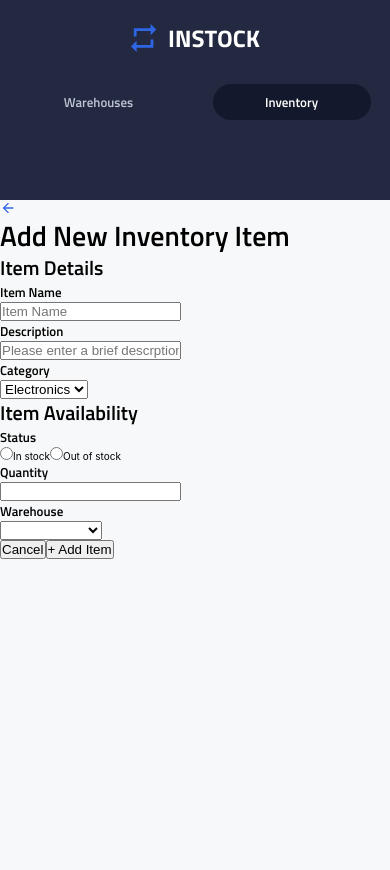
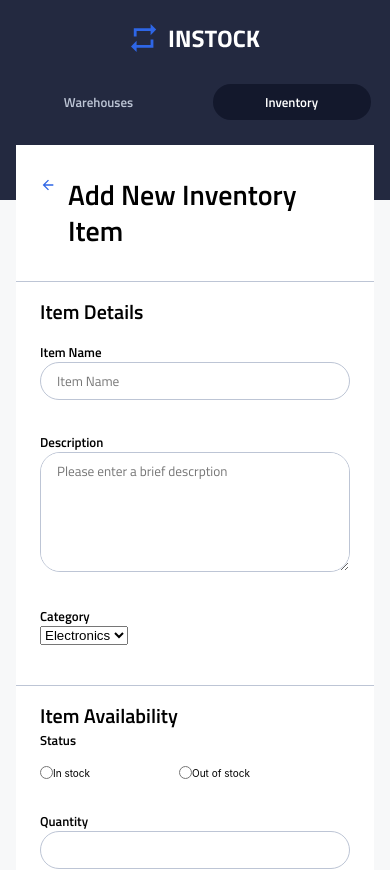
Before and after one commit to mikebernardo1/instock, a React (Create React App) app in the folder client/: page /inventory in a window 390 px wide. Shown: the top 870 px of the page. Before the commit the page ends 844 px from the top, so only its background shows below. Built offline with nearby package versions, Linux system fonts and the light colour scheme.

Commit message:
nk-12 mobile scss non functional

```diff
--- a/client/src/components/InventoryAddItem/InventoryAddItem.jsx
+++ b/client/src/components/InventoryAddItem/InventoryAddItem.jsx
@@ -13,46 +13,49 @@ export default function InventoryAddItem() {
                 <h2 className="inventoryAddItem__div2-header">Item Details</h2>
                 <div className="inventoryAddItem__div2-block">
                     <h3 className="inventoryAddItem__div2-block-categoryTitle">Item Name</h3>
-                    <input type="text" placeholder="Item Name" className="inventoryAddItem__div2-block-textfield1"></input>
+                    <input type="text" placeholder="Item Name" className="inventoryAddItem__div2-block-textField1"></input>
                 </div>
                 <div className="inventoryAddItem__div2-block">
                     <h3 className="inventoryAddItem__div2-block-categoryTitle">Description</h3>
-                    <input type="text" placeholder="Please enter a brief descrption" className="inventoryAddItem__div2-block-textfield2"></input>
+                    <textarea placeholder="Please enter a brief descrption" className="inventoryAddItem__div2-block-textField2"></textarea>
                 </div>
                 <div className="inventoryAddItem__div2-block">
                     <h3 className="inventoryAddItem__div2-block-categoryTitle">Category</h3>
                     <select>
-                        <option>Electronics</option>
+                        <option className="inventoryAddItem__div2-block-option">Electronics</option>
                     </select>
                 </div>
             </div>
             <div className="inventoryAddItem__div3">
-                <h2>Item Availability</h2>
-                <div>
-                    <h3>Status</h3>
-                    <div>
-                        <input type="radio"></input>
-                        <label>In stock</label>
-                        <input type="radio"></input>
-                        <label>Out of stock</label>
+                <h2 className="inventoryAddItem__div3-header">Item Availability</h2>
+                <div className="inventoryAddItem__div3-mainSection">
+                    <h3 className="inventoryAddItem__div3-block-categoryTitle">Status</h3>
+                    <div className="inventoryAddItem__div3-block inventoryAddItem__div3-block-buttons">
+                        <div className="inventoryAddItem__div3-block-buttons-div1">
+                            <input type="radio" className="inventoryAddItem__div3-block-buttons-div1-radio" name="status"></input>
+                            <label className="inventoryAddItem__div3-block-buttons-div1-label">In stock</label>
+                        </div>
+                        <div className="inventoryAddItem__div3-block-buttons-div2">
+                            <input type="radio" className="inventoryAddItem__div3-block-buttons-div2-radio" name="status"></input>
+                            <label className="inventoryAddItem__div3-block-buttons-div1-label">Out of stock</label>
+                        </div>
                     </div>
-                    <div>
-                        <h3>Quantity</h3>
-                        <input type="text"></input>
+                    <div className="inventoryAddItem__div3-block">
+                        <h3 className="inventoryAddItem__div3-block-categoryTitle">Quantity</h3>
+                        <input type="text" className="inventoryAddItem__div2-block-textField1"></input>
                     </div>
-                    <div>
-                        <h3>Warehouse</h3>
+                    <div className="inventoryAddItem__div3-block">
+                        <h3 className="inventoryAddItem__div3-block-categoryTitle">Warehouse</h3>
                         <select>
-                            <option disabled defaultValue>Please select</option>
+                            <option disabled defaultValue className="inventoryAddItem__div2-block-option">Please select</option>
                         </select>
-                    </div>
-                    <div>
-                        <button>Cancel</button>
-                        <button>+ Add Item</button>
                     </div>
                 </div>
             </div>
-
+            <div className="inventoryAddItem__div4">
+                <button className="inventoryAddItem__div4-button inventoryAddItem__div4-button--white">Cancel</button>
+                <button className="inventoryAddItem__div4-button inventoryAddItem__div4-button--blue">+ Add Item</button>
+            </div>
         </div>
     )
 }
--- a/client/src/components/InventoryAddItem/InventoryAddItem.scss
+++ b/client/src/components/InventoryAddItem/InventoryAddItem.scss
@@ -3,10 +3,78 @@
 @import "../../styles/variables";
 
 .inventoryAddItem{
+    position:relative;
+    top:-55px;
+    margin:0 16px;
+    background-color: #ffffff;
+
     &__div1{
+        padding:32px 24px;
+        display:flex;
+        border-bottom: solid 1px #BDC5D5;
         &-arrow{
+            margin-right: 12px;
             max-width: 16px;
             max-height: 16px;
         }
     }
+
+    &__div2{
+        padding: 16px 24px 24px 24px;
+        border-bottom: solid 1px #BDC5D5;
+        &-block{
+            padding: 16px 0;
+            &-textField1{
+                border-radius: 20px;
+                width:100%;
+                border: 1px solid #BDC5D5;
+                font-family: $titillum-reg;
+                color: $table-column-header;
+                padding: 8px 16px;
+            }
+            &-textField2{
+                border-radius: 20px;
+                border: 1px solid #BDC5D5;
+                width:100%;
+                height: 120px;
+                font-family: $titillum-reg;
+                color: $table-column-header;
+                padding: 8px 16px 92px 16px;
+            }
+            &-option{
+                border-radius: 20px;
+                border: 1px solid #BDC5D5;
+                font-family: $titillum-reg;
+                color: $table-column-header;
+                padding: 8px 16px;
+            }
+        }
+    }
+
+    &__div3{
+        padding: 16px 24px 24px 24px;
+        &-block{
+            padding: 16px 0;
+            &-buttons{
+                display:flex;
+                &-div1{
+                    display:flex;
+                    align-items: center;
+                    margin-right: 89px;
+                }
+                &-div2{
+                    display:flex;
+                    align-items: center;
+                }
+            }
+        }
+    }
+
+    &__div4{
+        padding: 24px;
+        background-color: $page-background;
+        &-button{
+
+        }
+    }
 }
```
Also changed, not shown: 1 other file (tests, documents, lock files or other folders).
